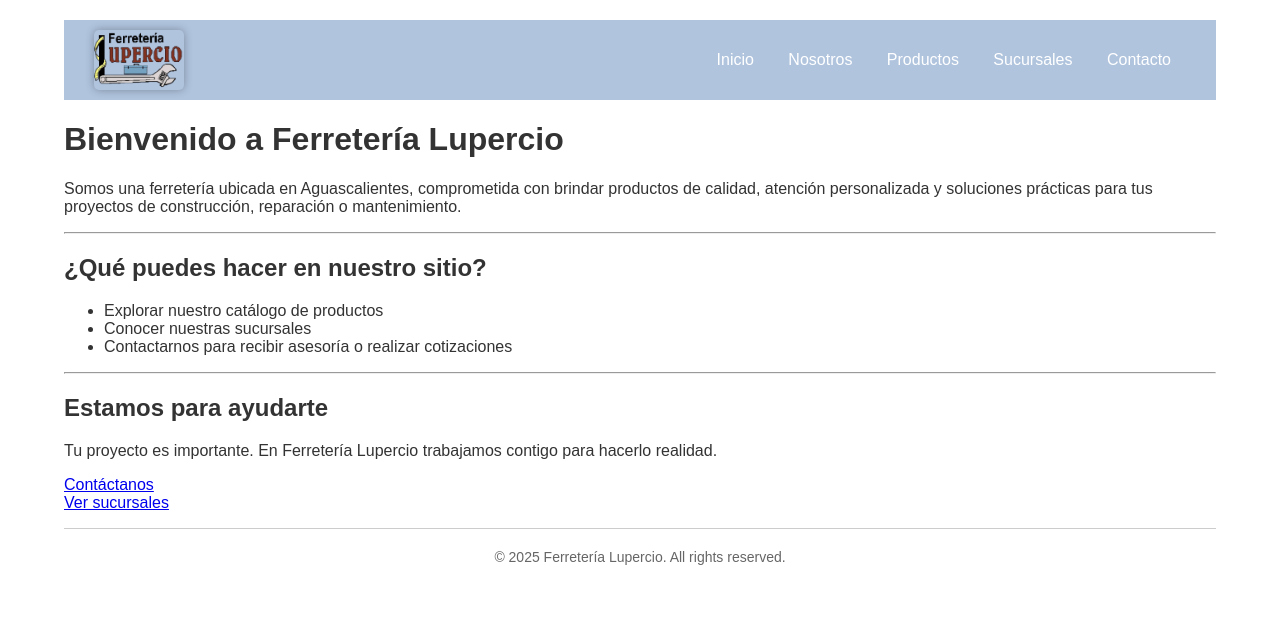
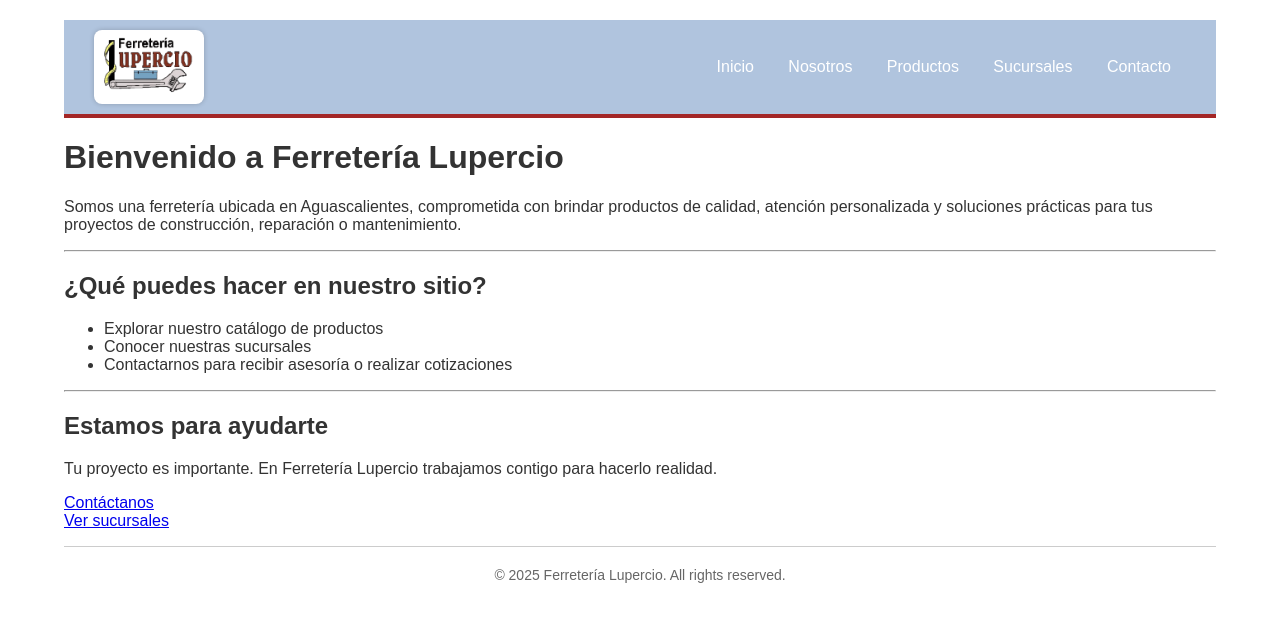
Before and after one commit to Ferreteria-Lupercio/Ferreteria-Lupercio.github.io, a Jekyll site: the page built from index.md, in a window 1280 px wide. Shown: the top 622 px of the page. Built offline with Jekyll 4.4.1, drawn with Linux system fonts in a browser that asks for light colours.

Commit message:
Improve header: white background behind logo, outline shadow, red underline bar
- Wrapped logo in a white background container with padding and subtle shadow
- Removed previous full box shadow on logo
- Added a 4px deep red line directly below the header (no spacing)
- Maintains clean, modern look with better logo contrast and brand color accent

```diff
--- a/_layouts/default.html
+++ b/_layouts/default.html
@@ -41,7 +41,9 @@
   </head>
   <body>
    <header style="display: flex; align-items: center; justify-content: space-between; background-color: #B0C4DE; padding: 10px 30px;">
-      <img src="/assets/logo.png" alt="Ferretería Lupercio Logo" style="height: 60px; box-shadow: 0 0 8px rgba(0, 0, 0, 0.3); border-radius: 5px;" />
+  <div style="background-color: white; padding: 5px 10px; border-radius: 8px; box-shadow: 0 0 5px rgba(0, 0, 0, 0.2);">
+    <img src="/assets/logo.png" alt="Ferretería Lupercio Logo" style="height: 60px;" />
+  </div>
   <nav>
     <a href="/" style="color: white; text-decoration: none; margin: 0 15px;">Inicio</a>
     <a href="/Nosotros" style="color: white; text-decoration: none; margin: 0 15px;">Nosotros</a>
@@ -51,6 +53,9 @@
   </nav>
 </header>
 
+<!-- Deep red bar under header -->
+<div style="height: 4px; background-color: #a32626; margin: 0;"></div>
+
     {{ content }}
 
     <footer style="text-align: center; padding: 20px 0; border-top: 1px solid #ccc; color: #666; font-size: 14px;">
```
Lines whose indentation alone changed are shown as unchanged.
